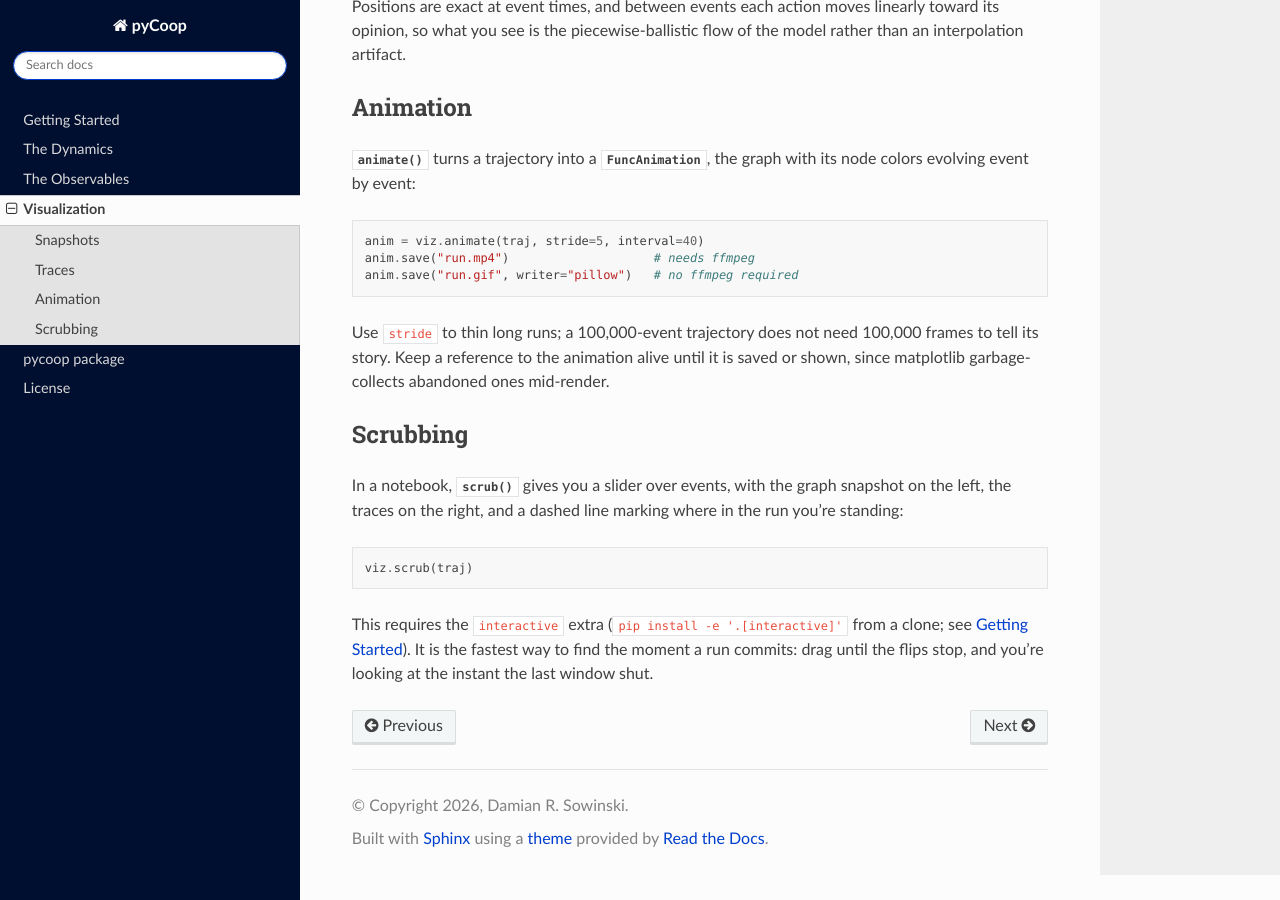
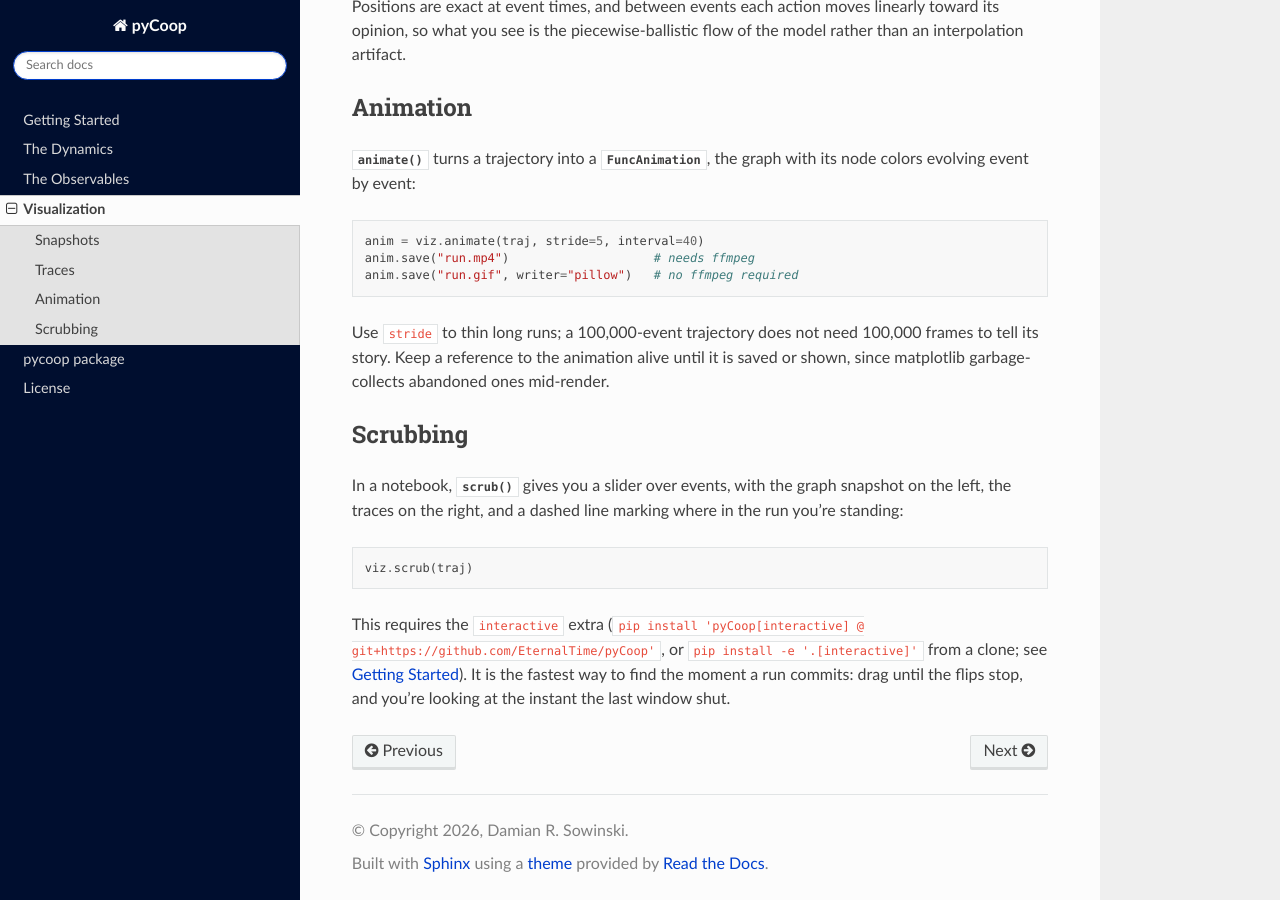
Before and after one commit to EternalTime/pyCoop, a Sphinx documentation site: the page built from docs/guide_viz.rst, in a window 1280 px wide and 900 px high, scrolled down 875 px. Built offline with Sphinx 7.4.7 and the Read the Docs theme 3.1.0, drawn with Linux system fonts in a browser that asks for light colours.

Commit message:
no-mistakes(review): Document both interactive-extra install paths in guide_viz

```diff
--- a/docs/guide_viz.rst
+++ b/docs/guide_viz.rst
@@ -66,7 +66,8 @@ line marking where in the run you're standing::
 
     viz.scrub(traj)
 
-This requires the ``interactive`` extra (``pip install -e
+This requires the ``interactive`` extra (``pip install 'pyCoop[interactive] @
+git+https://github.com/EternalTime/pyCoop'``, or ``pip install -e
 '.[interactive]'`` from a clone; see :doc:`getting_started`). It is the fastest
 way to find the moment a run commits: drag until the flips stop, and
 you're looking at the instant the last window shut.
```
